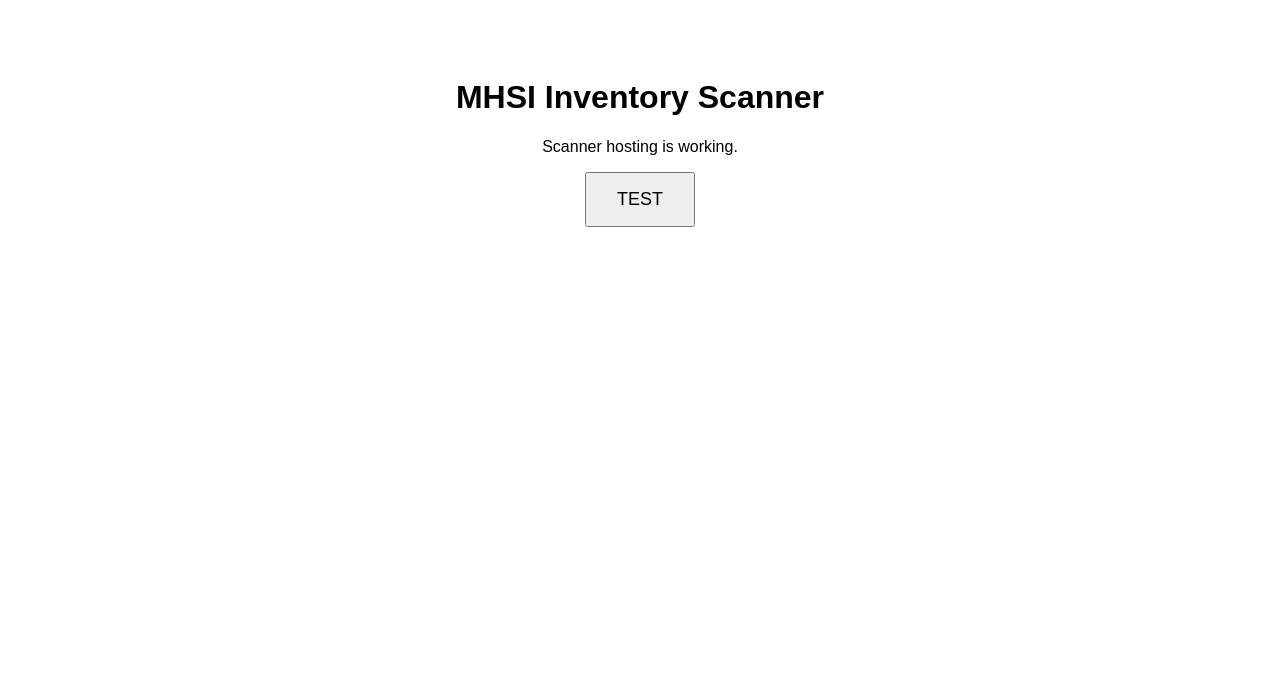
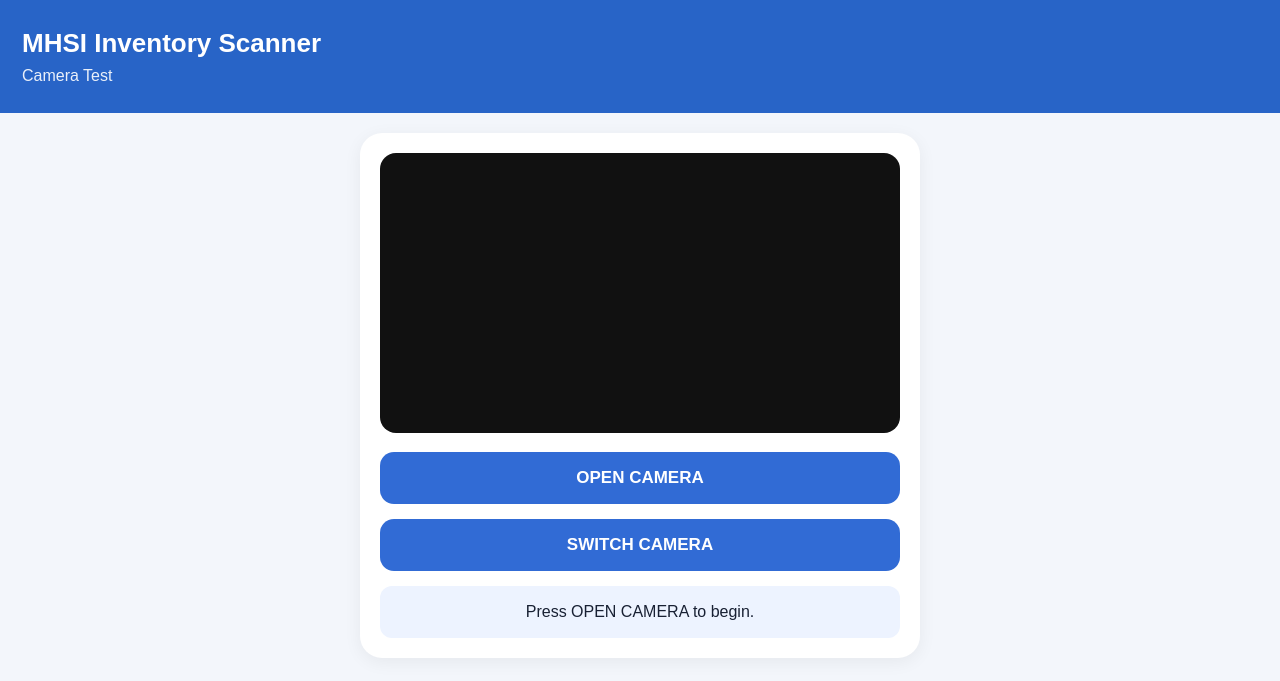
Before and after one commit to rvillanueva41686/mhsi-inventory-scanner, a plain HTML site: page index.html in a window 1280 px wide. Drawn offline with Linux system fonts and the light colour scheme.

Commit message:
Update index.html

```diff
--- a/index.html
+++ b/index.html
@@ -5,31 +5,234 @@
 
   <meta
     name="viewport"
-    content="width=device-width, initial-scale=1">
+    content="width=device-width, initial-scale=1,
+    maximum-scale=1, user-scalable=no">
 
   <title>MHSI Inventory Scanner</title>
+
+  <style>
+    * {
+      box-sizing: border-box;
+    }
+
+    body {
+      margin: 0;
+      background: #f3f6fb;
+      font-family: Arial, sans-serif;
+      color: #182033;
+    }
+
+    .header {
+      background: #2864c7;
+      color: white;
+      padding: 28px 22px;
+    }
+
+    .header h1 {
+      margin: 0;
+      font-size: 26px;
+    }
+
+    .header p {
+      margin: 8px 0 0;
+      opacity: .9;
+    }
+
+    .container {
+      max-width: 600px;
+      margin: auto;
+      padding: 20px;
+    }
+
+    .card {
+      background: white;
+      border-radius: 22px;
+      padding: 20px;
+      box-shadow: 0 4px 18px rgba(0,0,0,.06);
+    }
+
+    #video {
+      width: 100%;
+      min-height: 280px;
+      background: #111;
+      border-radius: 16px;
+      object-fit: cover;
+    }
+
+    button {
+      width: 100%;
+      border: 0;
+      border-radius: 14px;
+      padding: 16px;
+      margin-top: 15px;
+
+      background: #316bd5;
+      color: white;
+
+      font-size: 17px;
+      font-weight: bold;
+      cursor: pointer;
+    }
+
+    #status {
+      margin-top: 15px;
+      padding: 14px;
+      border-radius: 12px;
+      background: #edf3ff;
+      text-align: center;
+      line-height: 1.5;
+    }
+
+    .success {
+      background: #e7f7ed !important;
+    }
+
+    .error {
+      background: #fdeaea !important;
+      color: #a52b20;
+    }
+  </style>
 </head>
 
-<body style="
-  font-family: Arial, sans-serif;
-  text-align: center;
-  padding: 50px 20px;
-">
+<body>
 
-  <h1>MHSI Inventory Scanner</h1>
+  <div class="header">
+    <h1>MHSI Inventory Scanner</h1>
+    <p>Camera Test</p>
+  </div>
 
-  <p>
-    Scanner hosting is working.
-  </p>
+  <div class="container">
 
-  <button
-    onclick="alert('Ready!')"
-    style="
-      padding: 15px 30px;
-      font-size: 18px;
-    ">
-    TEST
-  </button>
+    <div class="card">
+
+      <video
+        id="video"
+        autoplay
+        playsinline
+        muted>
+      </video>
+
+      <button onclick="startCamera()">
+        OPEN CAMERA
+      </button>
+
+      <button onclick="switchCamera()">
+        SWITCH CAMERA
+      </button>
+
+      <div id="status">
+        Press OPEN CAMERA to begin.
+      </div>
+
+    </div>
+
+  </div>
+
+
+<script>
+
+let stream = null;
+
+let facingMode = "environment";
+
+
+async function startCamera() {
+
+  const status =
+    document.getElementById("status");
+
+  const video =
+    document.getElementById("video");
+
+  status.className = "";
+
+  status.innerHTML =
+    "Requesting camera permission...";
+
+
+  try {
+
+    if (stream) {
+
+      stream
+        .getTracks()
+        .forEach(track =>
+          track.stop()
+        );
+
+    }
+
+
+    stream =
+      await navigator.mediaDevices
+        .getUserMedia({
+
+          audio: false,
+
+          video: {
+
+            facingMode: {
+              ideal: facingMode
+            }
+
+          }
+
+        });
+
+
+    video.srcObject = stream;
+
+    await video.play();
+
+
+    status.className = "success";
+
+    status.innerHTML =
+      "✅ Camera opened successfully.<br>" +
+      "Ready for barcode scanner.";
+
+  }
+
+  catch (error) {
+
+    console.error(error);
+
+    status.className = "error";
+
+    status.innerHTML =
+      "❌ Camera error:<br><br>" +
+      error.name +
+      "<br>" +
+      error.message;
+
+  }
+
+}
+
+
+
+async function switchCamera() {
+
+  if (
+    facingMode === "environment"
+  ) {
+
+    facingMode = "user";
+
+  }
+
+  else {
+
+    facingMode = "environment";
+
+  }
+
+
+  await startCamera();
+
+}
+
+</script>
 
 </body>
 </html>
```
